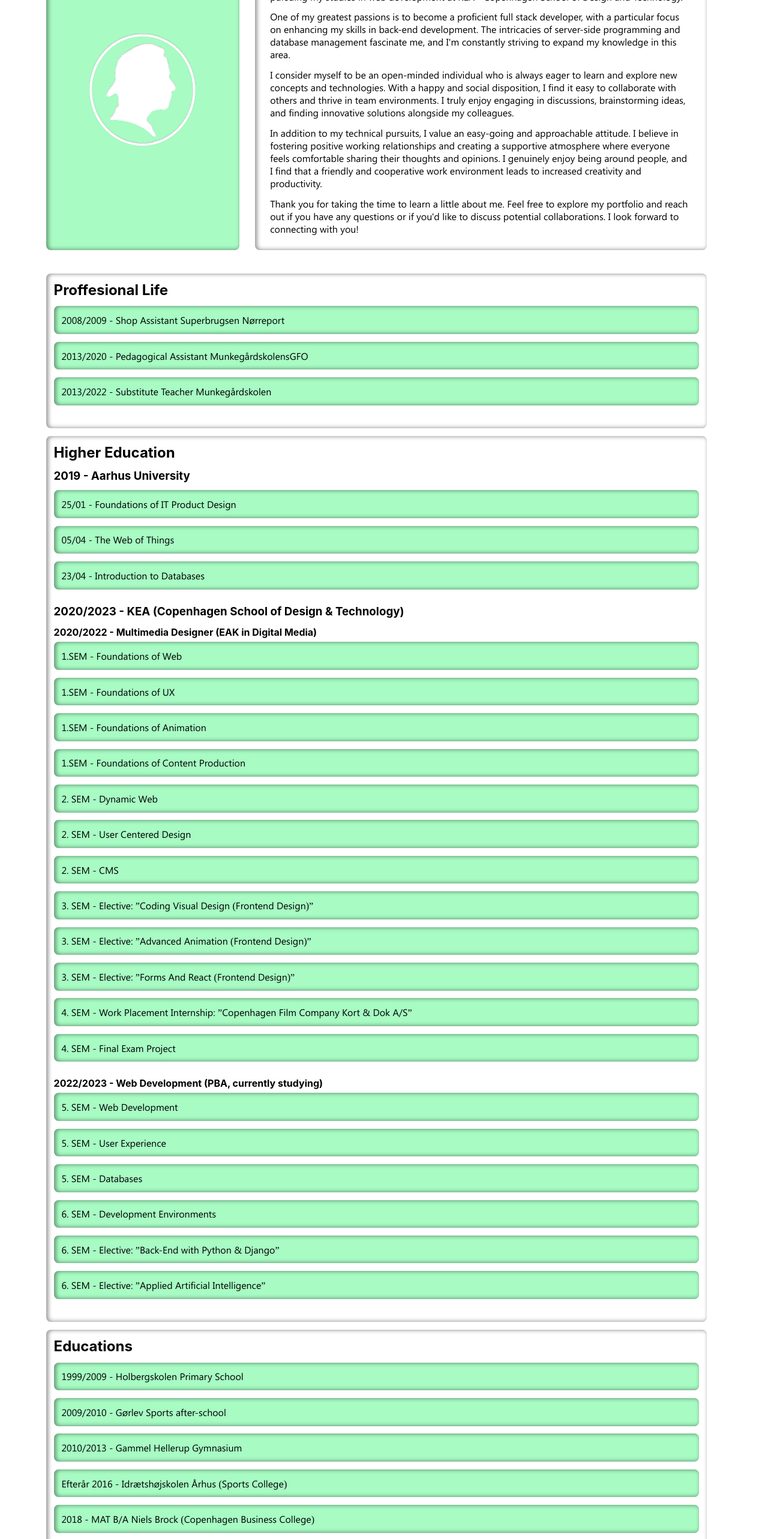
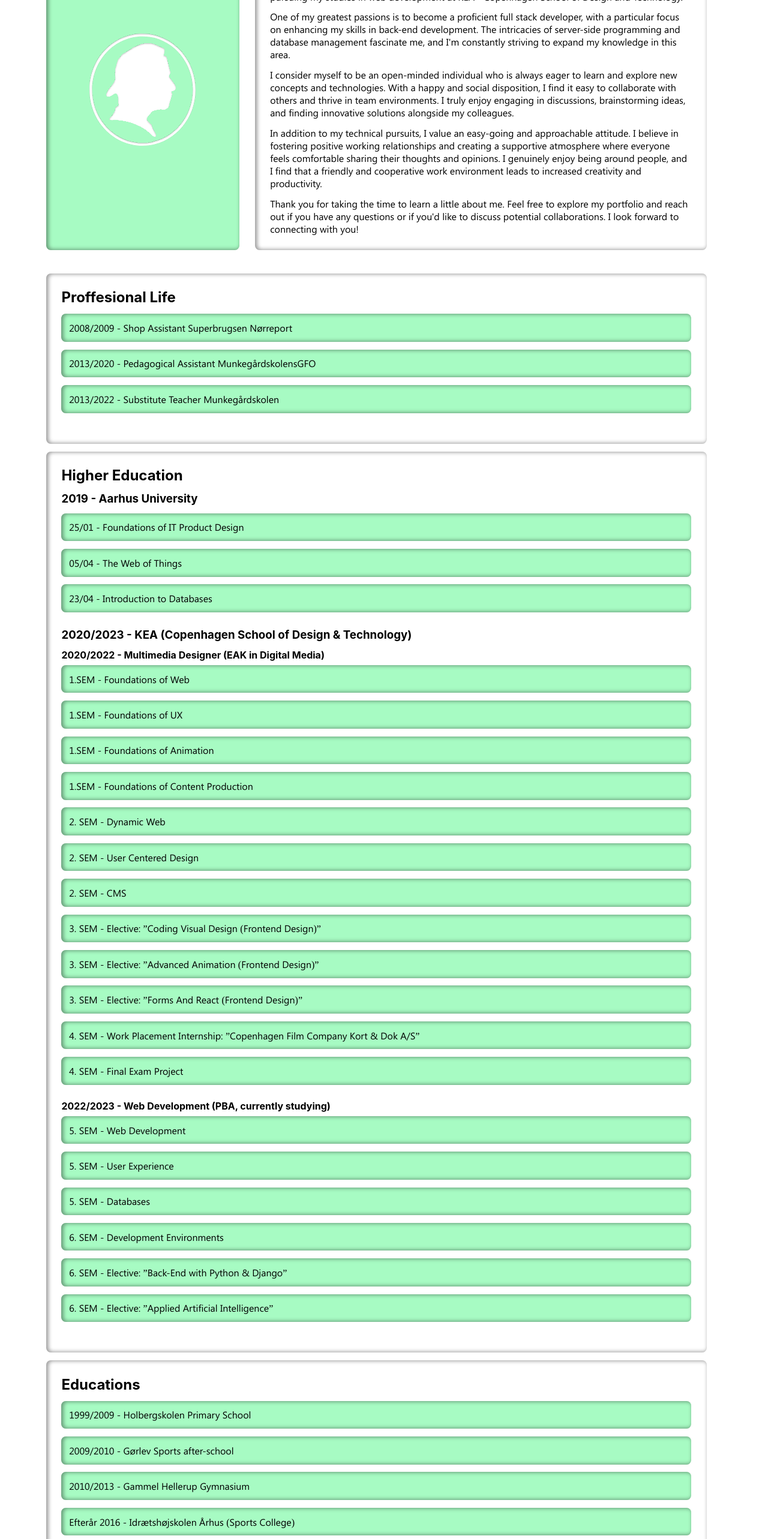
Before and after one commit to jona7906/jonasrossen, a React (Create React App) app: page /about in a window 1280 px wide. Shown: the part 234-2800 px from the top of the page at 60% size. Built offline with nearby package versions, Linux system fonts and the light colour scheme; a web font is replaced by a local one.

Commit message:
adding padding to about sections

```diff
--- a/src/styles/Main.scss
+++ b/src/styles/Main.scss
@@ -170,7 +170,7 @@
     .text_wrapper_02 {
       .information_wrapper_01 {
         margin-top: 1vw;
-        padding: 1vw;
+        padding: 2vw;
         box-shadow: $active-shadow;
         border-radius: 0.6vw;
         h2 {
@@ -180,7 +180,7 @@
 
       .information_wrapper_02 {
         margin-top: 1vw;
-        padding: 1vw;
+        padding: 2vw;
         box-shadow: $active-shadow;
         border-radius: 0.6vw;
         h2 {
@@ -196,7 +196,7 @@
 
       .information_wrapper_03 {
         margin-top: 1vw;
-        padding: 1vw;
+        padding: 2vw;
         box-shadow: $active-shadow;
         border-radius: 0.6vw;
         h2 {
```
